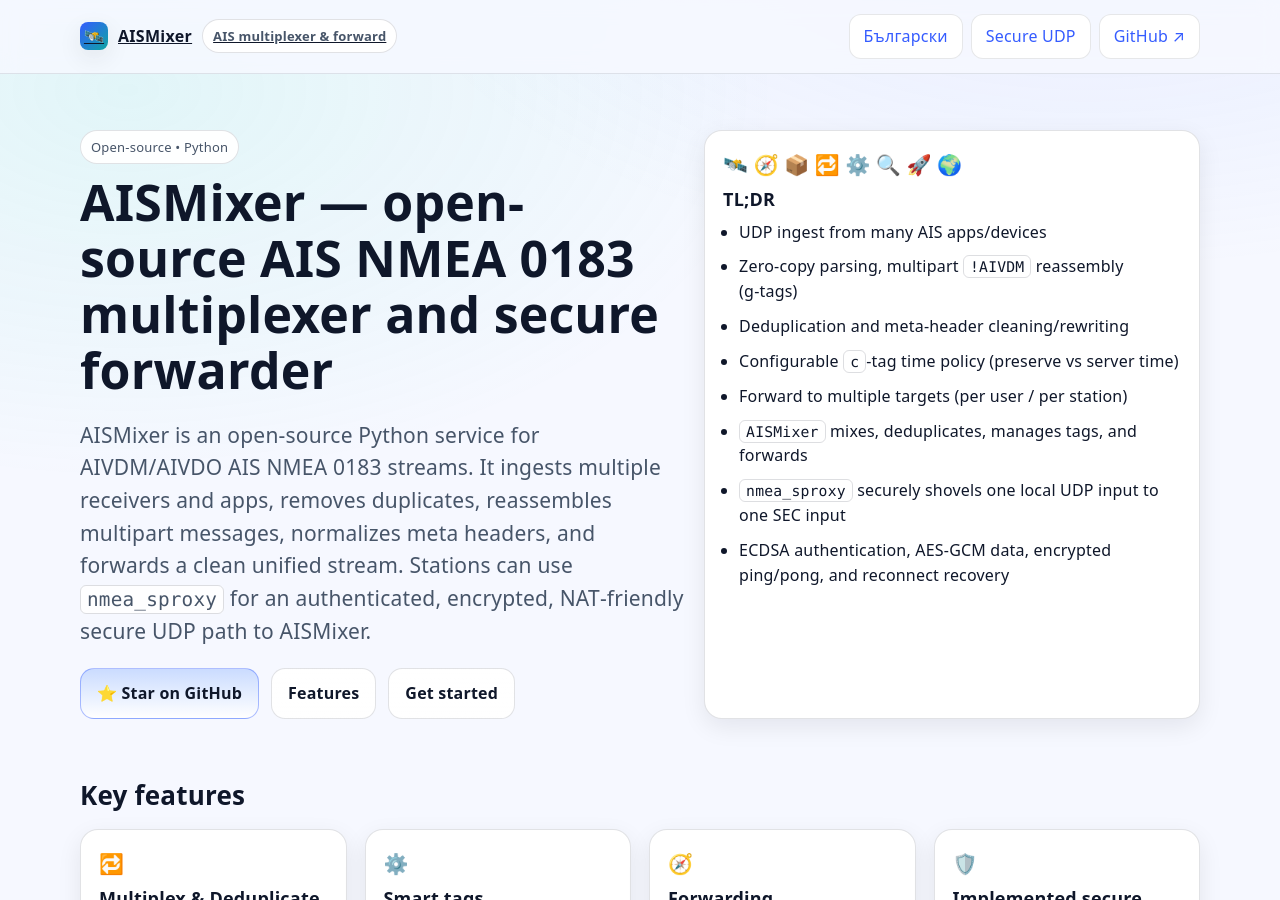
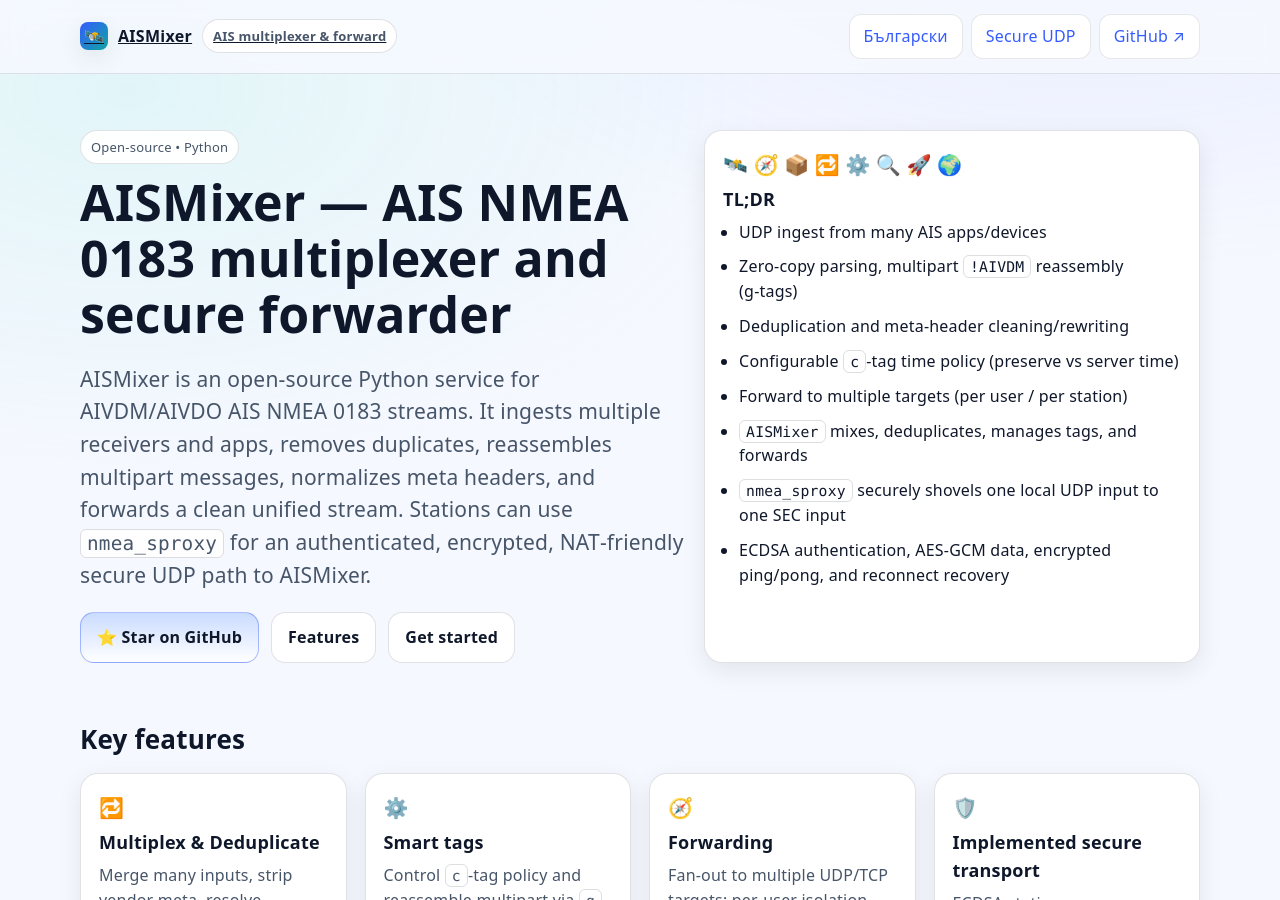
Before and after one commit to iliyan85/aismixer, a Jekyll site: the page docs/index.html, which Jekyll copies as it is, in a window 1280 px wide and 900 px high. Built offline with Jekyll 4.4.1, drawn with Linux system fonts in a browser that asks for light colours.

Commit message:
Shorten homepage H1 and meta description

```diff
--- a/docs/index.html
+++ b/docs/index.html
@@ -5,7 +5,7 @@
   <meta name="viewport" content="width=device-width, initial-scale=1">
   <title>AISMixer | Open-Source AIS NMEA 0183 Multiplexer</title>
   <link rel="canonical" href="https://aismixer.net/">
-  <meta name="description" content="AISMixer is an open-source Python service for merging, deduplicating, reassembling, and securely forwarding AIVDM/AIVDO AIS NMEA 0183 streams.">
+  <meta name="description" content="AISMixer merges, deduplicates and securely forwards AIVDM/AIVDO AIS NMEA 0183 streams.">
   <meta name="keywords" content="AISMixer, AIS, NMEA 0183, AIVDM, AIVDO, multiplexer, deduplication, marine traffic, secure UDP, nmea_sproxy, Raspberry Pi, Python">
   <meta name="robots" content="index,follow">
   <meta name="theme-color" content="#0b1220">
@@ -92,7 +92,7 @@
     <div class="two-col">
       <div>
         <div class="chip">Open‑source • Python</div>
-        <h1>AISMixer — open-source AIS NMEA 0183 multiplexer and secure forwarder</h1>
+        <h1>AISMixer — AIS NMEA 0183 multiplexer and secure forwarder</h1>
         <p class="lead">
           AISMixer is an open-source Python service for AIVDM/AIVDO AIS NMEA 0183 streams. It ingests multiple receivers and apps, removes duplicates, reassembles multipart messages, normalizes meta headers, and forwards a clean unified stream. Stations can use <span class="kbd">nmea_sproxy</span> for an authenticated, encrypted, NAT‑friendly secure UDP path to AISMixer.
         </p>
```
